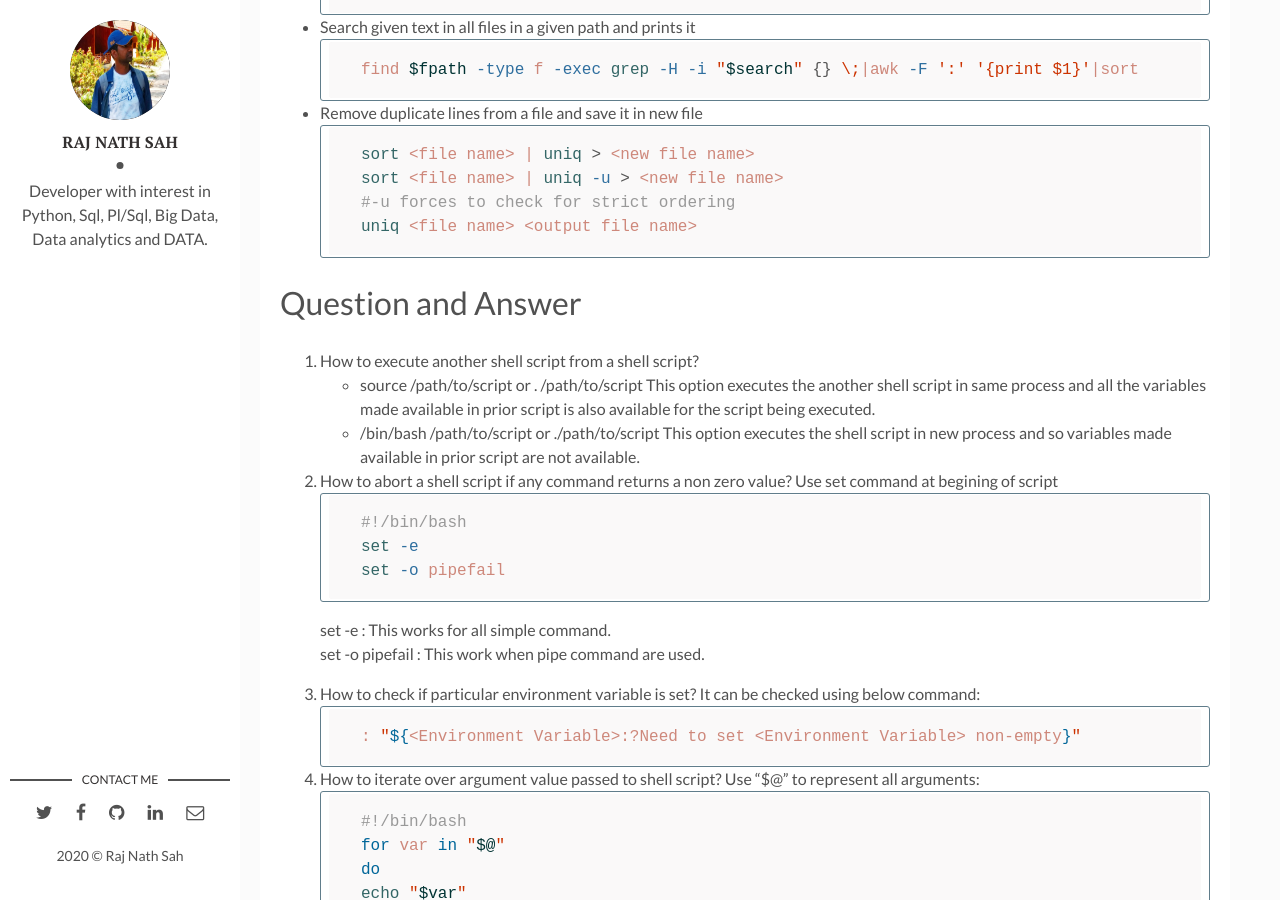
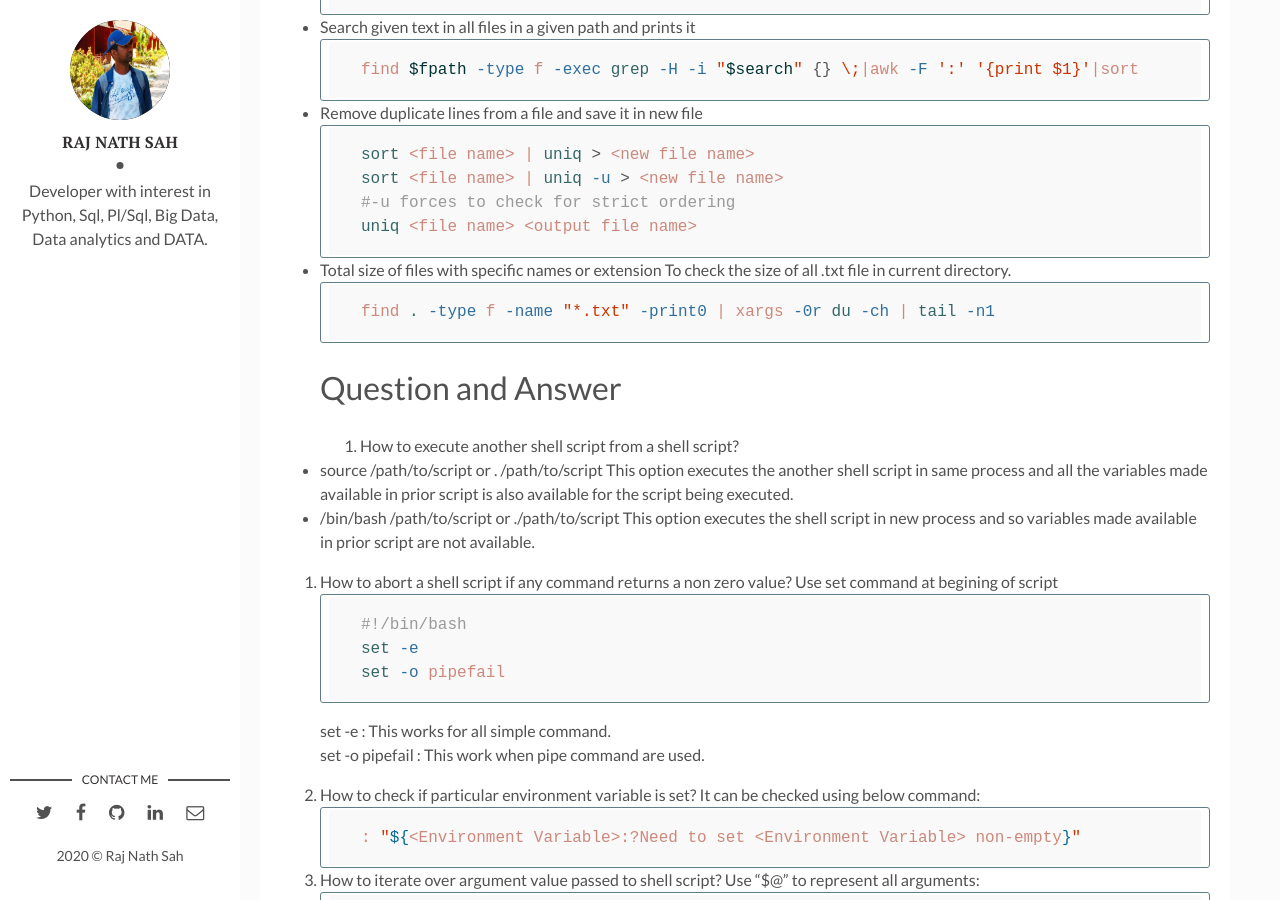
Before and after one commit to rajnathsah/rajnathsah.github.io, a Jekyll site: the page built from _posts/2019-11-27-shell-script-linux-command.md, in a window 1280 px wide and 900 px high, scrolled down 4653 px. Built offline with Jekyll 4.4.1, drawn with Linux system fonts in a browser that asks for light colours; comment, search, counter and statistics services are not loaded.

Commit message:
Update 2019-11-27-shell-script-linux-command.md

````diff
--- a/_posts/2019-11-27-shell-script-linux-command.md
+++ b/_posts/2019-11-27-shell-script-linux-command.md
@@ -207,7 +207,11 @@
 #-u forces to check for strict ordering
 uniq <file name> <output file name>
 ```
-
+* Total size of files with specific names or extension
+To check the size of all .txt file in current directory.
+```shell
+find . -type f -name "*.txt" -print0 | xargs -0r du -ch | tail -n1
+```
 # Question and Answer
 1. How to execute another shell script from a shell script?
 * source /path/to/script or . /path/to/script
````
